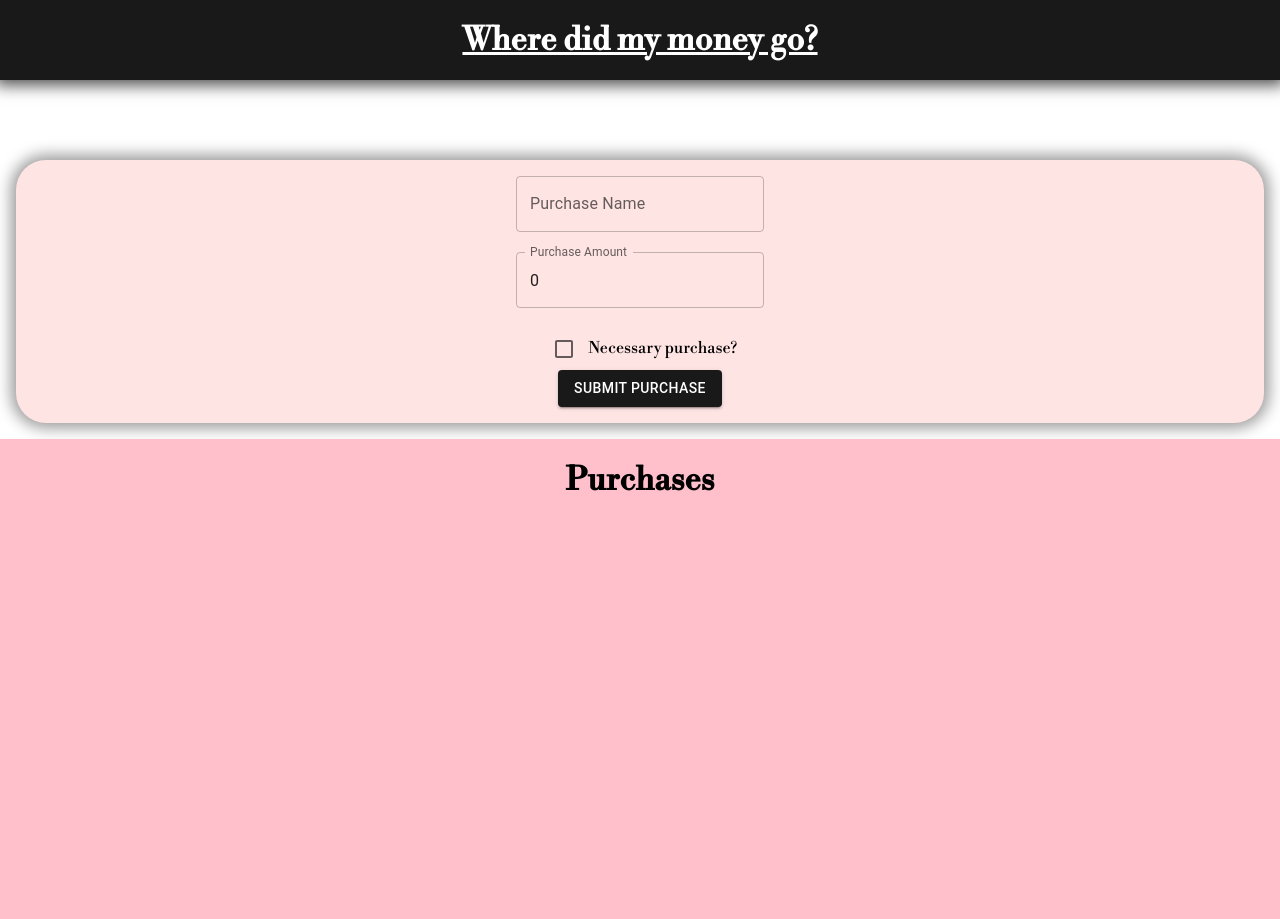
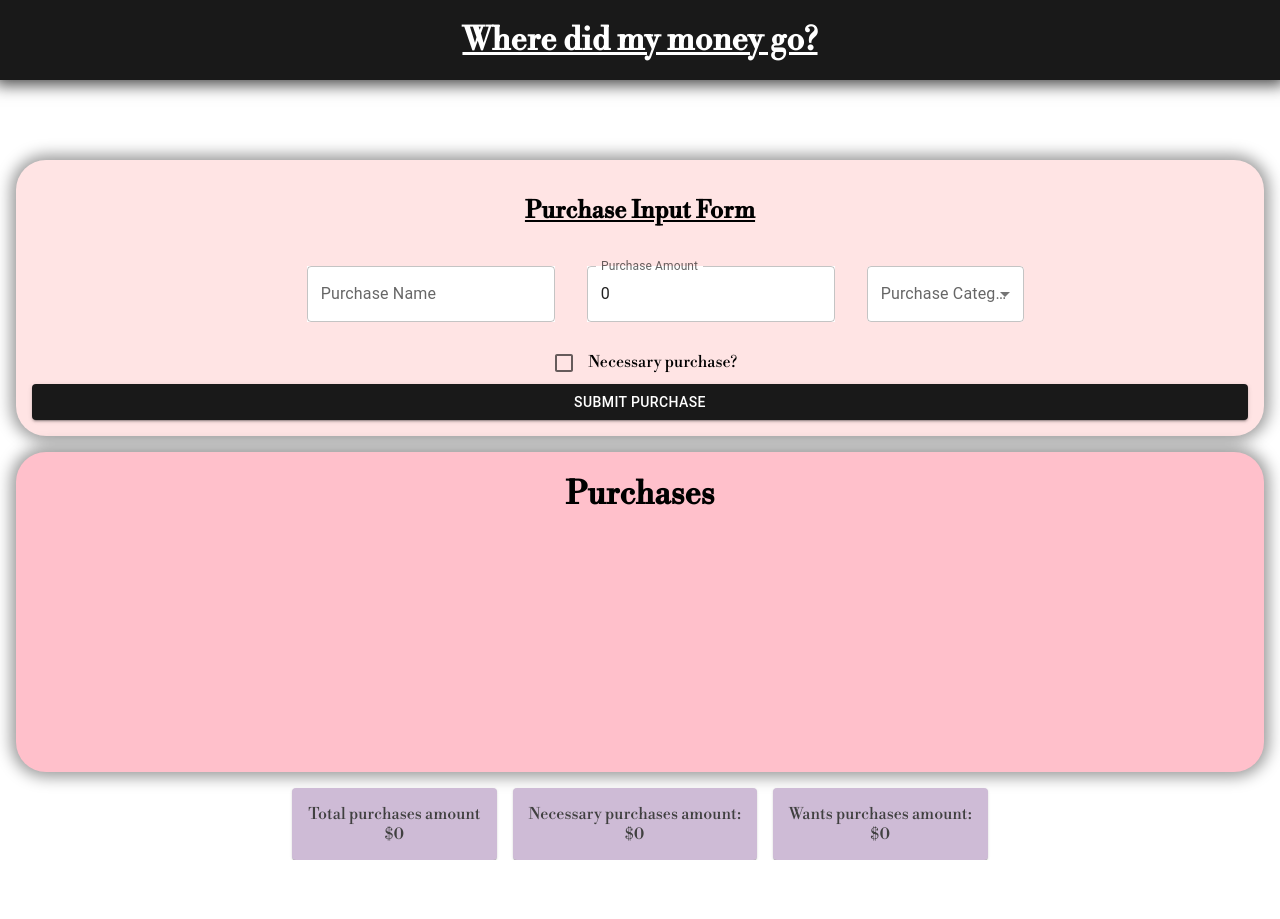
Before and after one commit to melxincognito/where-did-my-money-go-typescript, a React (Create React App) app: page / in a window 1280 px wide. Shown: the top 919 px of the page. After the commit the page ends 860 px from the top, so only its background shows below. Built offline with nearby package versions, Linux system fonts and the light colour scheme.

Commit message:
added styling

```diff
--- a/src/App.tsx
+++ b/src/App.tsx
@@ -1,10 +1,31 @@
 import React, { FC, useState, ChangeEvent } from "react";
 import "./App.css";
-import { TextField, Checkbox, Button } from "@mui/material";
+import {
+  TextField,
+  Checkbox,
+  Button,
+  Paper,
+  Box,
+  InputLabel,
+  MenuItem,
+  FormControl,
+} from "@mui/material";
 import { PurchaseTile } from "./components/PurchaseTile";
 import { Navigation } from "./components/Navigation";
 import { Purchase } from "./Interfaces";
 import { nanoid } from "nanoid";
+import Select, { SelectChangeEvent } from "@mui/material/Select";
+
+const purchaseCategories: Array<string> = [
+  "Housing",
+  "Transportation",
+  "Medical",
+  "Food",
+  "Pets",
+  "Clothing",
+  "Entertainment",
+  "Other",
+];
 
 const App: FC = () => {
   const uniqueId: string = nanoid();
@@ -27,6 +48,12 @@ const App: FC = () => {
     useState<number>(0);
 
   const [wantsPurchasesAmount, setWantsPurchasesAmount] = useState<number>(0);
+
+  const [purchaseCategory, setPurchaseCategory] = useState<string>("");
+
+  const handleChangePurchaseCategory = (event: SelectChangeEvent) => {
+    setPurchaseCategory(event.target.value as string);
+  };
 
   // event has to declare the type in order to work as a function
   const handleChangePurchaseName = (e: ChangeEvent<HTMLInputElement>) => {
@@ -103,17 +130,45 @@ const App: FC = () => {
             gap: "20px",
           }}
         >
+          <h2 style={{ textDecoration: "underline" }}> Purchase Input Form</h2>
+          <div
+            style={{
+              display: "flex",
+              gap: "2rem",
+              width: "130%",
+              position: "relative",
+              left: "-5%",
+            }}
+          >
             <TextField
               label="Purchase Name"
-            variant="outlined"
               value={purchaseName}
               onChange={handleChangePurchaseName}
+              sx={{ backgroundColor: "white" }}
             />
             <TextField
+              sx={{ backgroundColor: "white" }}
               label="Purchase Amount"
               value={purchaseAmount}
               onChange={handleChangePurchaseAmount}
             />
+
+            <FormControl sx={{ width: "20%", textAlign: "left" }}>
+              <InputLabel>Purchase Category</InputLabel>
+              <Select
+                value={purchaseCategory}
+                label="Purchase Category"
+                onChange={handleChangePurchaseCategory}
+                sx={{ backgroundColor: "white" }}
+              >
+                {purchaseCategories.map((category) => (
+                  <MenuItem key={category} value={category}>
+                    {category}
+                  </MenuItem>
+                ))}
+              </Select>
+            </FormControl>
+          </div>
 
           <div>
             <Checkbox
@@ -156,9 +211,17 @@ const App: FC = () => {
           ))}
         </div>
       </div>
-      <div>Total purchases amount ${totalPurchasesAmount}</div>
-      <div>Necessary purchases amount: ${necessaryPurchasesAmount}</div>
-      <div>Wants purchases amount: ${wantsPurchasesAmount}</div>
+      <div style={{ display: "flex", gap: "1rem", justifyContent: "center" }}>
+        <Paper sx={styles.paper}>
+          Total purchases amount <div>${totalPurchasesAmount}</div>
+        </Paper>
+        <Paper sx={styles.paper}>
+          Necessary purchases amount: <div>${necessaryPurchasesAmount} </div>
+        </Paper>
+        <Paper sx={styles.paper}>
+          Wants purchases amount: <div>${wantsPurchasesAmount} </div>
+        </Paper>
+      </div>
     </div>
   );
 };
@@ -170,13 +233,16 @@ const styles = {
     margin: "1rem",
     boxShadow: "0px 0px 15px 5px rgba(0,0,0,0.4)",
     borderRadius: "30px",
+    display: "grid",
   },
   purchasesList: {
     display: "grid",
     backgroundColor: "pink",
-
+    margin: "1rem",
+    borderRadius: "30px",
+    boxShadow: "0px 0px 15px 5px rgba(0,0,0,0.4)",
     justifyContent: "center",
-    height: "60vh",
+    height: "40vh",
     overflow: "scroll",
   },
   purchases: {
@@ -184,6 +250,12 @@ const styles = {
     flexWrap: "wrap",
     gap: "1rem",
     justifyContent: "center",
+  },
+  paper: {
+    padding: "1rem",
+    backgroundColor: "secondary.main",
+    color: "#404040",
+    display: "grid",
   },
 } as const;
 
--- a/src/components/PurchaseTile.tsx
+++ b/src/components/PurchaseTile.tsx
@@ -1,4 +1,6 @@
 import { FC } from "react";
+
+import { Button } from "@mui/material";
 
 export interface Props {
   id: string;
@@ -17,22 +19,35 @@ export const PurchaseTile: FC<Props> = ({
 }) => {
   return (
     <div style={styles.purchaseTile}>
-      <h1>{name}</h1>
-      <h2>${amount}</h2>
-      {isNecessity ? <> Necessity </> : <> Want </>}
-      <button onClick={() => deletePurchase(id)}>delete</button>
+      <div style={styles.headerContent}>
+        <h2>{name}</h2> - <h3>${amount}</h3>{" "}
+      </div>
+
+      {isNecessity ? <> Necessary Purchase </> : <> Wants Purchase </>}
+      <Button variant="contained" onClick={() => deletePurchase(id)}>
+        delete
+      </Button>
     </div>
   );
 };
 
 const styles = {
   purchaseTile: {
-    width: "200px",
-    height: "200px",
-    backgroundColor: "pink",
+    width: "300px",
+    height: "6rem",
+    backgroundColor: "palevioletred",
     display: "grid",
     justifyContent: "center",
     alignItems: "center",
+    alignContent: "center",
     textAlign: "center",
+    padding: "1.5rem",
+    boxShadow: "0px 0px 15px 5px rgba(0,0,0,0.4)",
+    borderRadius: "20px",
+  },
+  headerContent: {
+    display: "flex",
+    gap: "1rem",
+    alignItems: "center",
   },
 } as const;
--- a/src/theme.ts
+++ b/src/theme.ts
@@ -5,5 +5,8 @@ export const theme = createTheme({
     primary: {
       main: "#191919",
     },
+    secondary: {
+      main: "#CEBBD6",
+    },
   },
 });
```
Lines whose indentation alone changed are shown as unchanged.
